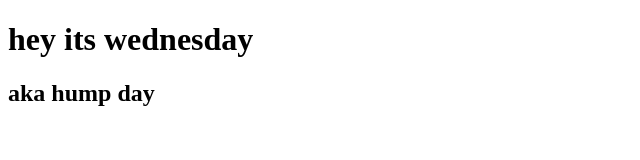
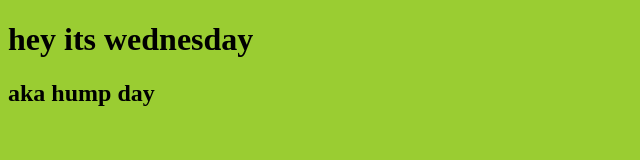
Before and after one commit to nvstiers/Wednesday, a plain HTML site: page Root/index.html in a window 1280 px wide. Shown: the whole page, without its empty margins (0-640 px from the left). Drawn offline with Linux system fonts and the light colour scheme.

Commit message:
added main.css updated index.html

```diff
--- /dev/null
+++ b/Root/css/main.css
@@ -0,0 +1,3 @@
+body {
+    background-color: yellowgreen;
+}
--- a/Root/index.html
+++ b/Root/index.html
@@ -4,6 +4,7 @@
     <meta charset="UTF-8">
     <title>Wednesday
     </title>
+    <link rel="stylesheet" href="css/main.css" type="text/css">
 </head>
 <body>
     <h1>hey its wednesday</h1>
```
